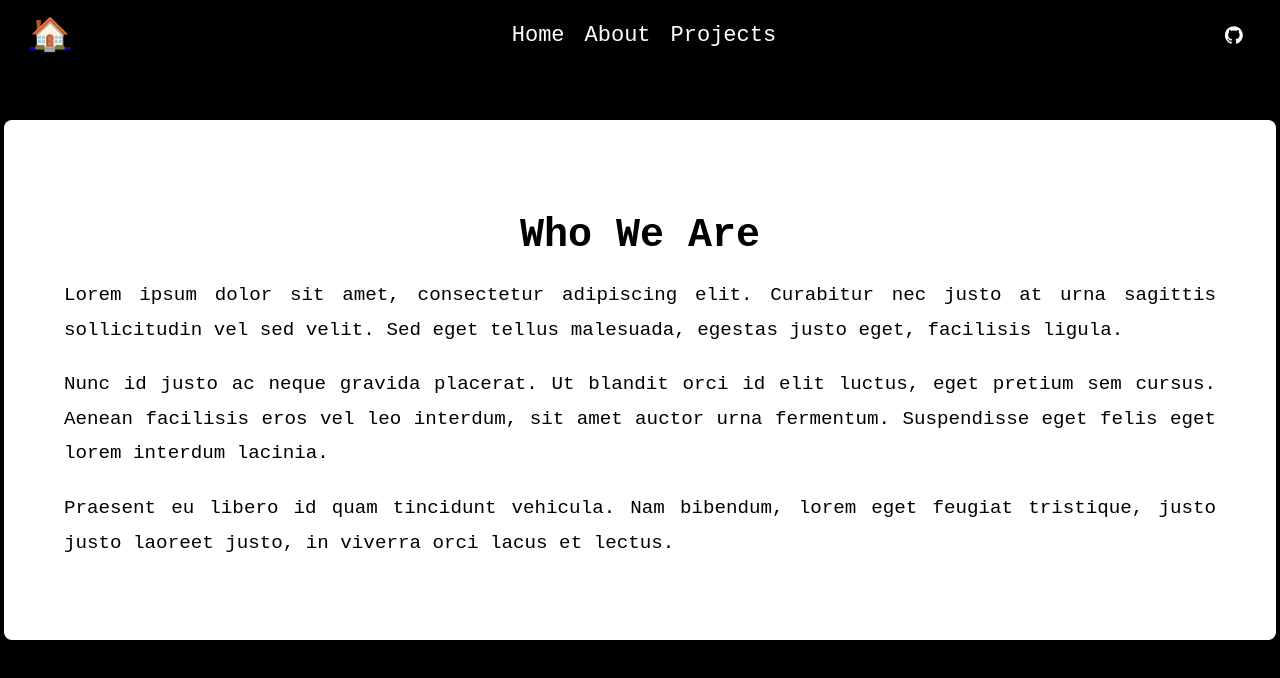
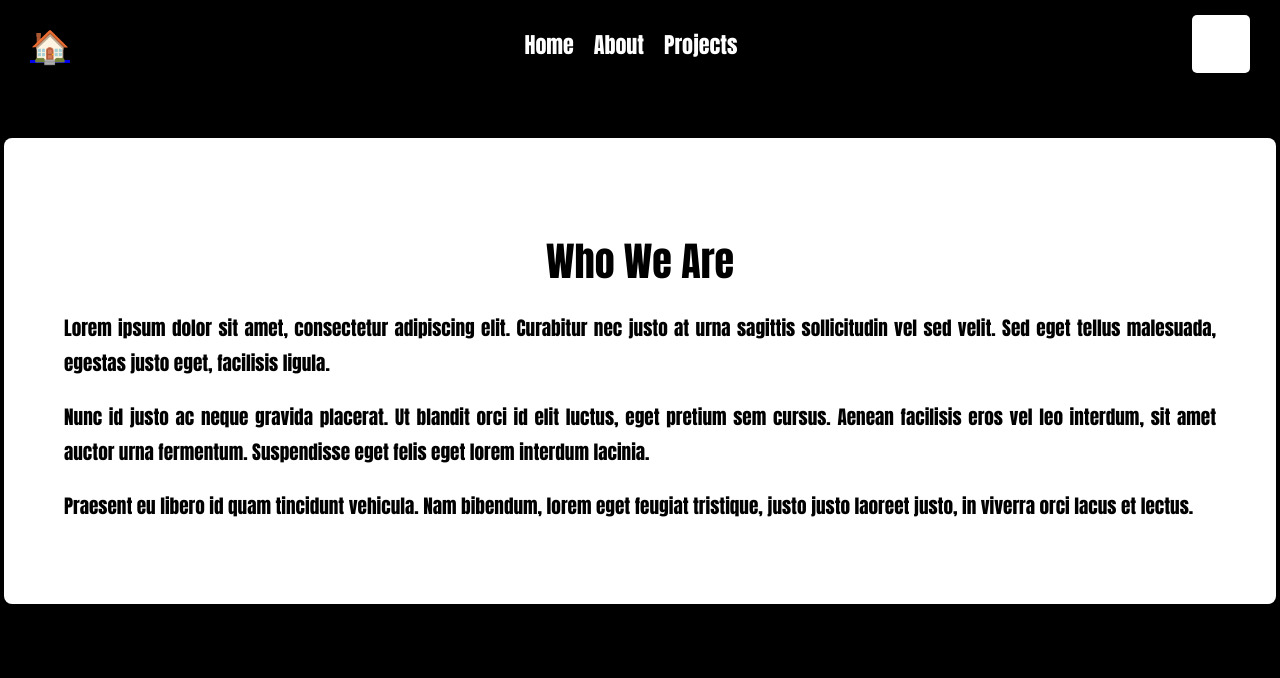
Before and after one commit to AMB-E1/AMB-E1.github.io, a plain HTML site: page about.html in a window 1280 px wide. Drawn offline with Linux system fonts and the light colour scheme.

Commit message:
about us 6

```diff
--- a/styles.css
+++ b/styles.css
@@ -1,7 +1,7 @@
 /* General Styles */
 body {
     margin: 0;
-    font-family: "Courier New", Courier, monospace;
+    font-family: "Impact", sans-serif; /* Block letter font */
     background-color: #000000; /* Black background */
     color: #FFFFFF; /* White text */
 }
@@ -11,7 +11,7 @@ header {
     justify-content: space-between;
     align-items: center;
     background-color: #000000; /* Black background */
-    padding: 15px 30px; /* Larger padding for emphasis */
+    padding: 15px 30px;
     color: #FFFFFF; /* White text */
 }
 
@@ -20,7 +20,7 @@ nav ul {
     padding: 0;
     margin: 0;
     display: flex;
-    gap: 20px; /* Larger spacing between nav items */
+    gap: 20px;
 }
 
 nav ul li a {
@@ -33,20 +33,24 @@ nav ul li a:hover {
     text-decoration: underline;
 }
 
-/* Enlarged Icons */
+/* Home Icon */
 .icon {
     font-size: 32px; /* Larger Home icon */
 }
 
+/* Enlarged and Visible GitHub Icon */
 .github-icon {
-    width: 32px; /* Larger GitHub icon */
-    height: 32px;
+    width: 48px; /* Increased size */
+    height: 48px;
     display: inline-block;
     background-image: url('github.svg'); /* Path to the GitHub logo SVG */
     background-size: contain;
     background-repeat: no-repeat;
     background-position: center;
     text-decoration: none;
+    background-color: #FFFFFF; /* White background to make it pop */
+    padding: 5px; /* Padding around the logo */
+    border-radius: 5px; /* Slightly rounded edges */
 }
 
 /* Content Container */
@@ -54,7 +58,7 @@ nav ul li a:hover {
     background: #fff;
     color: #000; /* Black text */
     width: 90%;
-    max-width: 1200px;
+    max-width: 1200px; /* Allow larger max width */
     margin: 50px auto; /* Center the box with spacing from top */
     padding: 60px; /* Increased padding */
     box-shadow: 0 4px 10px rgba(0, 0, 0, 0.3); /* Prominent shadow */
```
